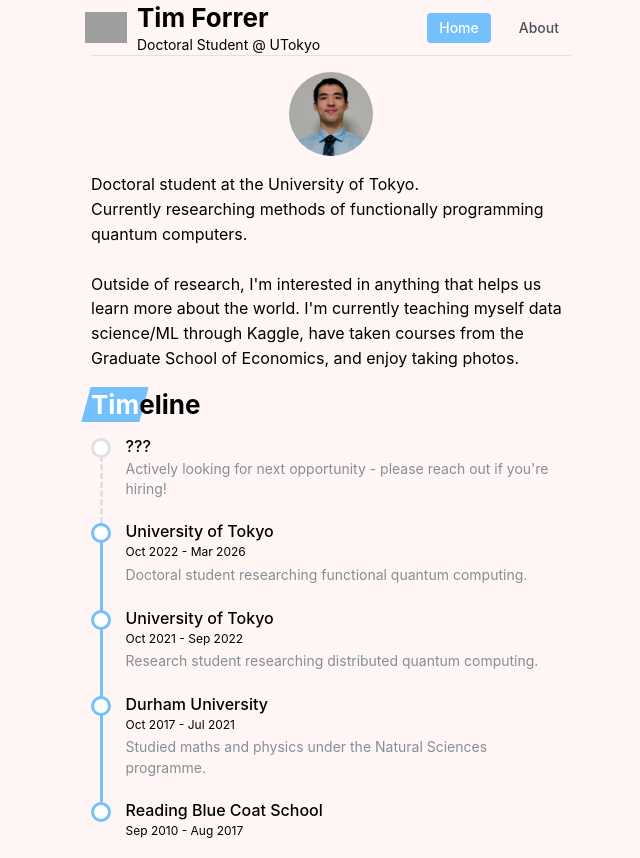
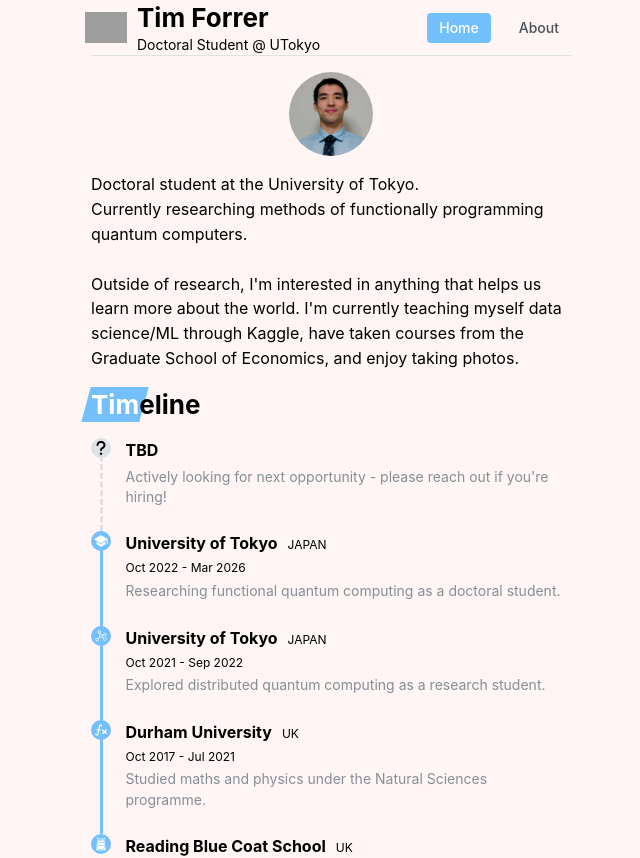
Before and after one commit to tim-forrer/website, a Next.js app: page /about in a window 1280 px wide. Shown: the top 858 px of the page, without its empty margins (309-949 px from the left). Built offline with nearby package versions, Linux system fonts and the light colour scheme; grey boxes are pictures that could not be loaded.

Commit message:
update icons on timeline

```diff
--- a/pages/about.js
+++ b/pages/about.js
@@ -4,19 +4,22 @@ import Date from "../components/Date";
 import { theme } from "../styles/theme";
 import { person } from "../public/me";
 import PageMotion from "../components/PageMotion";
+import { iconLibrary } from "../public/icons";
+import { createElement } from "react";
 
 const events = [
   {
-    name: "???",
+    name: "TBD",
     get key() {
       return `${this.name}`.replace(/\s/g, "");
     },
     title: "",
     dateStart: "",
     dateEnd: "",
-    country: "jp",
+    country: "",
     content: "Actively looking for next opportunity - please reach out if you're hiring!",
     lineVariant: "dashed",
+    icon: "question",
   },
   {
     name: "University of Tokyo",
@@ -26,8 +29,9 @@ const events = [
     title: "PhD",
     dateStart: "2022-10-01",
     dateEnd: "2026-03-31",
-    country: "jp",
-    content: "Doctoral student researching functional quantum computing.",
+    country: "JAPAN",
+    content: "Researching functional quantum computing as a doctoral student.",
+    icon: "university"
   },
   {
     name: "University of Tokyo",
@@ -37,8 +41,9 @@ const events = [
     title: "Research Student",
     dateStart: "2021-10-01",
     dateEnd: "2022-09-30",
-    country: "jp",
-    content: "Research student researching distributed quantum computing.",
+    country: "JAPAN",
+    content: "Explored distributed quantum computing as a research student.",
+    icon: "distributed"
   },
   {
     name: "Durham University",
@@ -48,8 +53,9 @@ const events = [
     title: "MSci (First Class Hons.)",
     dateStart: "2017-10-01",
     dateEnd: "2021-07-31",
-    country: "uk",
-    content: "Studied maths and physics under the Natural Sciences programme."
+    country: "UK",
+    content: "Studied maths and physics under the Natural Sciences programme.",
+    icon: "math"
   },
   {
     name: "Reading Blue Coat School",
@@ -59,8 +65,9 @@ const events = [
     title: "Student",
     dateStart: "2010-09-01",
     dateEnd: "2017-08-31",
-    country: "uk",
-    content: ""
+    country: "UK",
+    content: "",
+    icon: "school",
   },
 ]
 
@@ -69,8 +76,18 @@ export default function About() {
     return (
       <Timeline.Item
         key={event.key}
-        title={event.name}
+        title={
+          <>
+            <Title order={5} component="span">
+              {event.name}
+            </Title>
+            <Text size="xs" component="span" ml="xs">
+              {event.country}
+            </Text>
+          </>
+        }
         lineVariant={event.lineVariant}
+        bullet={iconLibrary[event.icon] ? createElement(iconLibrary[event.icon], { size: 16 }) : null}
       >
         <Text size="xs">
           { event.dateStart ? <><Date dateString={event.dateStart} /> - </> : event.dateStart }
--- a/public/icons.js
+++ b/public/icons.js
@@ -27,9 +27,12 @@ import {
   PiGridFourDuotone,
   PiBookBookmarkDuotone,
   PiImageDuotone,
+  PiGraphLight,
 } from "react-icons/pi";
-
-import { FaGithub, FaLinkedin, FaKaggle} from "react-icons/fa6";
+import { FaGithub, FaLinkedin, FaKaggle, FaQuestion } from "react-icons/fa6";
+import { IoSchool } from "react-icons/io5";
+import { GiSchoolBag } from "react-icons/gi";
+import { TbMathFunction } from "react-icons/tb";
 
 export const iconLibrary = {
   chevronUp: HiChevronUp,
@@ -60,4 +63,9 @@ export const iconLibrary = {
   clipboard: HiClipboard,
   arrowUpRightFromSquare: HiArrowTopRightOnSquare,
   kaggle: FaKaggle,
+  question: FaQuestion,
+  school: GiSchoolBag,
+  university: IoSchool,
+  math: TbMathFunction,
+  distributed: PiGraphLight,
 };
```
